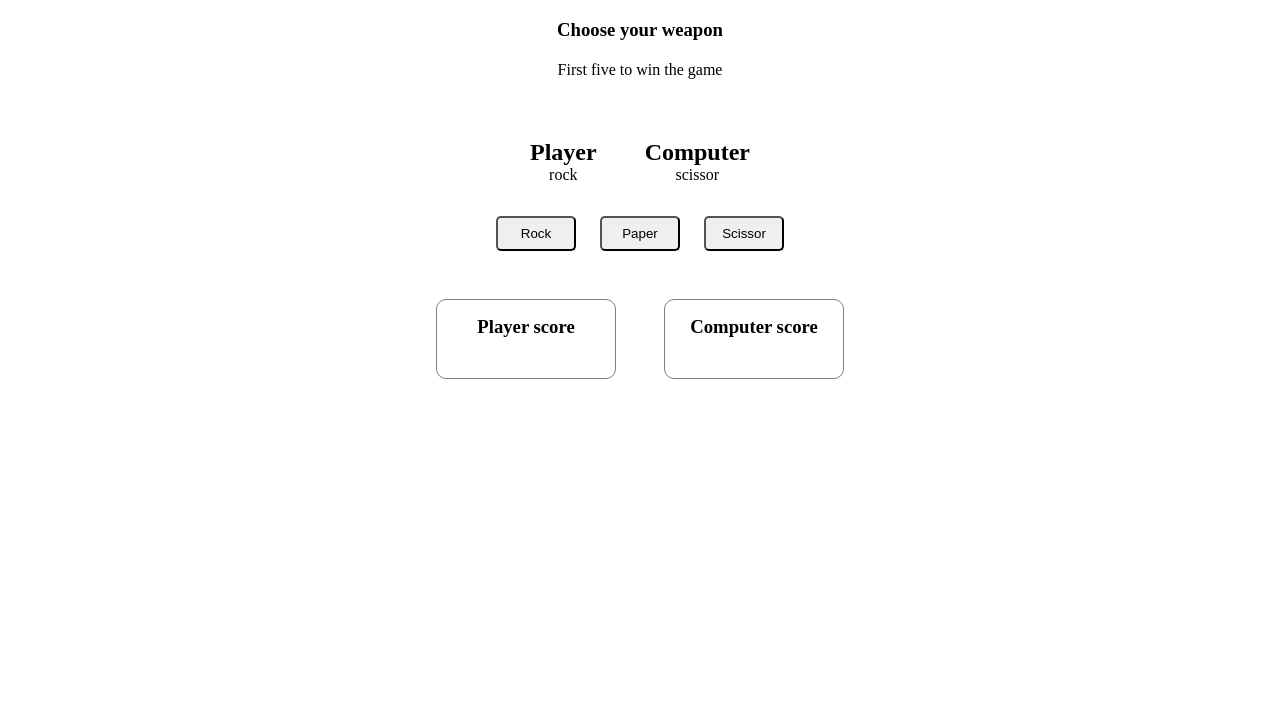
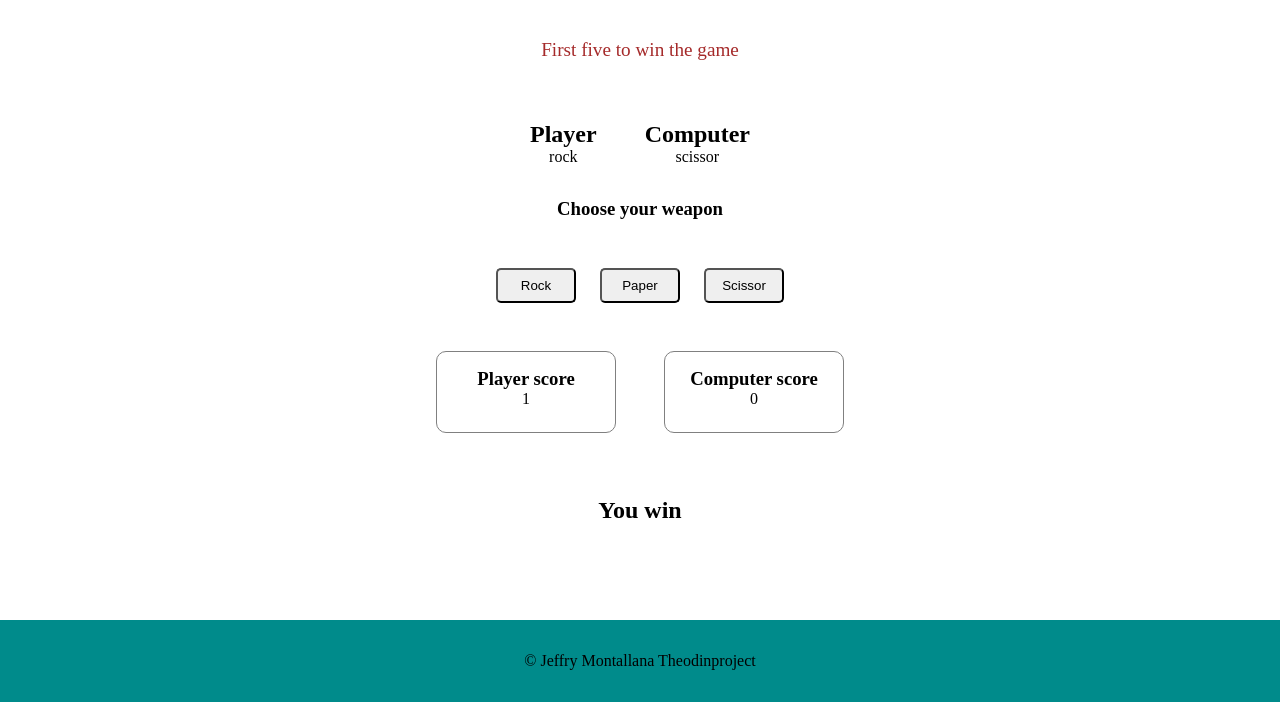
Before and after one commit to JMontallana/rock-paper-scissors, a plain HTML site: page index.html in a window 1280 px wide. Both pictures are taken after a click on the button "Rock". Shown: the part 98-800 px from the top of the page. Drawn offline with Linux system fonts and the light colour scheme.

Commit message:
added result function

```diff
--- a/index.html
+++ b/index.html
@@ -8,9 +8,9 @@
     <link rel="stylesheet" href="style.css">
 </head>
 <body>
+
     <div class="container">
         <h1>Rock Paper Scissors</h1>
-        <h3>Choose your weapon</h3>
         <p>First five to win the game</p>
     </div>
     <div class="result-container">
@@ -23,6 +23,9 @@
             <p class="computer"></p>
         </div>
     </div>
+    <div class="choose-container">
+        <h3>Choose your weapon</h3>
+    </div>
     <div class="btn-container">
         <button id="rock">Rock</button>
         <button id="paper">Paper</button>
@@ -32,17 +35,18 @@
     <div class="score-container">
         <div class="score-player">
             <h3>Player score</h3>
-            <p></p>
+            <p id="player-score"></p>
         </div>
         <div class="score-computer">
             <h3>Computer score</h3>
-            <p></p>
+            <p id="computer-score"></p>
         </div>
     </div>
-
-    <div class="fina-result-container">
+    <div class="final-container">
         <h2 class="final-result"></h2>
     </div>
+
+    <footer>&copy Jeffry Montallana Theodinproject</footer>
 
 </body>
 <script src="script.js"></script>
--- a/script.js
+++ b/script.js
@@ -2,14 +2,24 @@ const choices = ['rock', 'paper', 'scissor'];
 const computerChoiceDisplay = document.querySelector('.computer');
 const playerChoiceDisplay = document.querySelector('.player');
 const buttons = document.querySelectorAll('button');
+const playerScore = document.querySelector("#player-score");
+const computerScore = document.querySelector("#computer-score");
 const finalResult = document.querySelector('.final-result');
 
-let useChoice;
+let userChoice;
+let computerChoice;
+let userScore = 0;
+let compScore = 0;
+
+computerScore.textContent = compScore;
+playerScore.textContent = userScore;
 
 function handleClick(e) {
-    useChoice = e.target.id;
-    playerChoiceDisplay.textContent = useChoice;
+    userChoice = e.target.id;
+    playerChoiceDisplay.textContent = userChoice;
     getComputerChoice();
+    getResult(userChoice, computerChoice);
+
 }
 
 buttons.forEach((button) => {
@@ -18,5 +28,23 @@ buttons.forEach((button) => {
 
 function getComputerChoice() {
     const computer = choices[Math.floor(Math.random() * choices.length)];
-    computerChoiceDisplay.textContent = computer;
+    computerChoice = computer;
+    computerChoiceDisplay.textContent = computerChoice;
 }
+
+function getResult(player, computer) {
+    if (player === computer) {
+        finalResult.textContent = 'Tie';
+        playerScore.textContent = userScore;
+        computerScore.textContent = compScore;
+    } else
+        if ((player == 'rock' && computer == 'scissor') ||
+            (player == 'paper' && computer == 'rock') ||
+            (player == 'scissor' && computer == 'paper')) {
+                finalResult.textContent = 'You win';
+                playerScore.textContent = userScore++ +1;
+            } else {
+                finalResult.textContent = 'Computer win';
+                computerScore.textContent = compScore++ +1;
+            }
+}
--- a/style.css
+++ b/style.css
@@ -2,6 +2,17 @@
     margin: 0;
     padding: 0;
     box-sizing: border-box;
+
+}
+
+html {
+    height: 100%;
+}
+
+body {
+    position: relative;
+    min-height: 100%;
+    padding-bottom: 2rem;
 }
 
 .container {
@@ -13,6 +24,18 @@
 
 .container h1, .container p {
     padding: 20px;
+}
+
+.container p {
+    color: brown;
+    font-weight: 400;
+    font-size: 1.2rem;
+}
+
+.choose-container {
+    display: flex;
+    justify-content: center;
+    padding: 2rem 1rem 1rem 1rem;
 }
 
 .btn-container {
@@ -54,15 +77,27 @@ button:hover {
 
 .score-player, .score-computer {
     border: 1px solid gray;
-    padding: 1rem 1rem 2.5rem 1rem;
+    padding: 1rem 1rem 1.5rem 1rem;
     width: 180px;
     text-align: center;
     border-radius: 10px;
 }
 
-.final-result-container {
+.final-container h2 {
     display: flex;
     justify-content: center;
-    align-items: center;
-    padding-top: 2rem;
+    padding: 2rem;
+    margin: 2rem;
 }
+
+
+footer {
+    display: flex;
+    justify-content: center;
+    background-color: darkcyan;
+    padding: 2rem;
+    position: absolute;
+    right: 0;
+    left: 0;
+    bottom: 0;
+}
```
